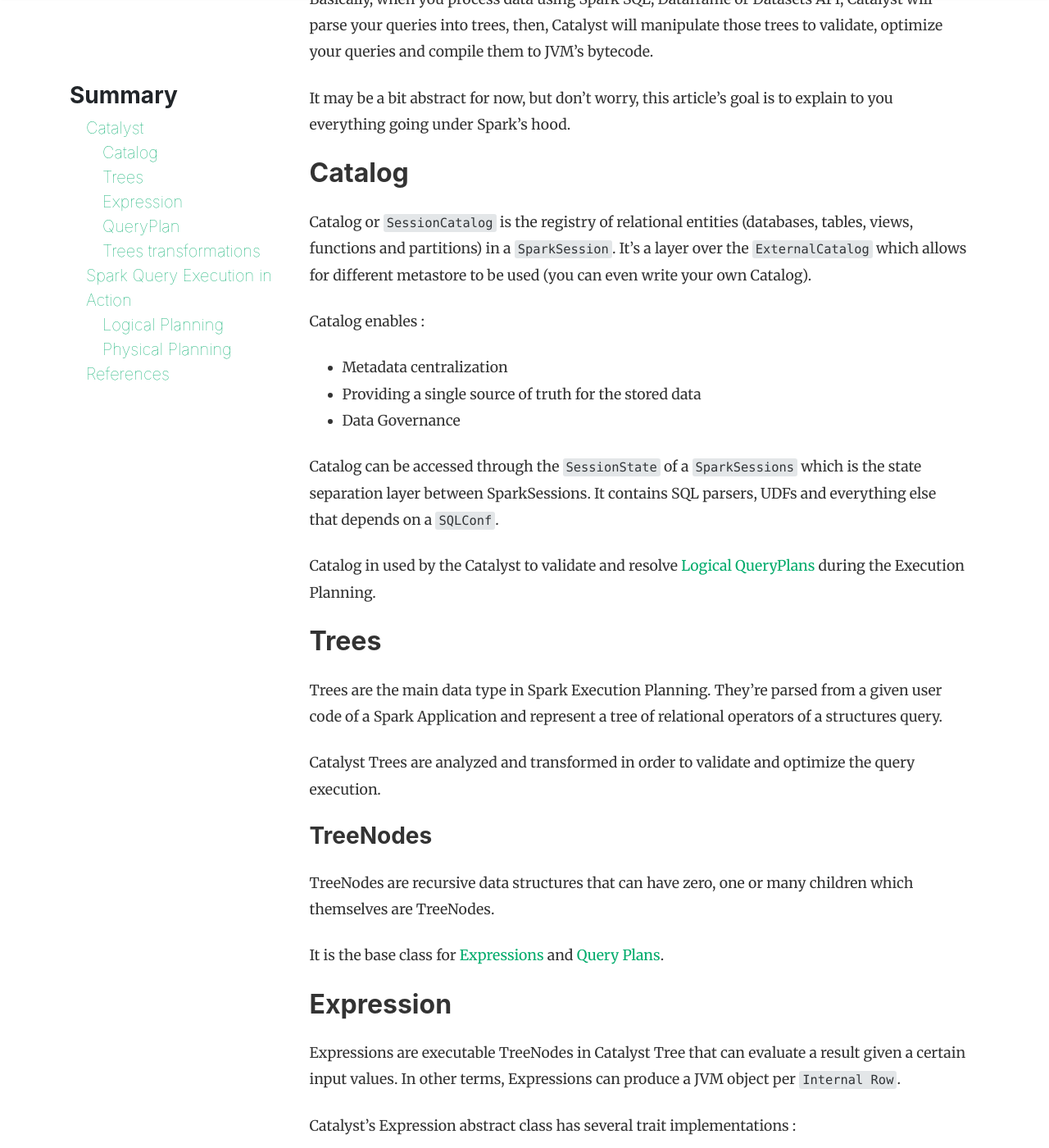
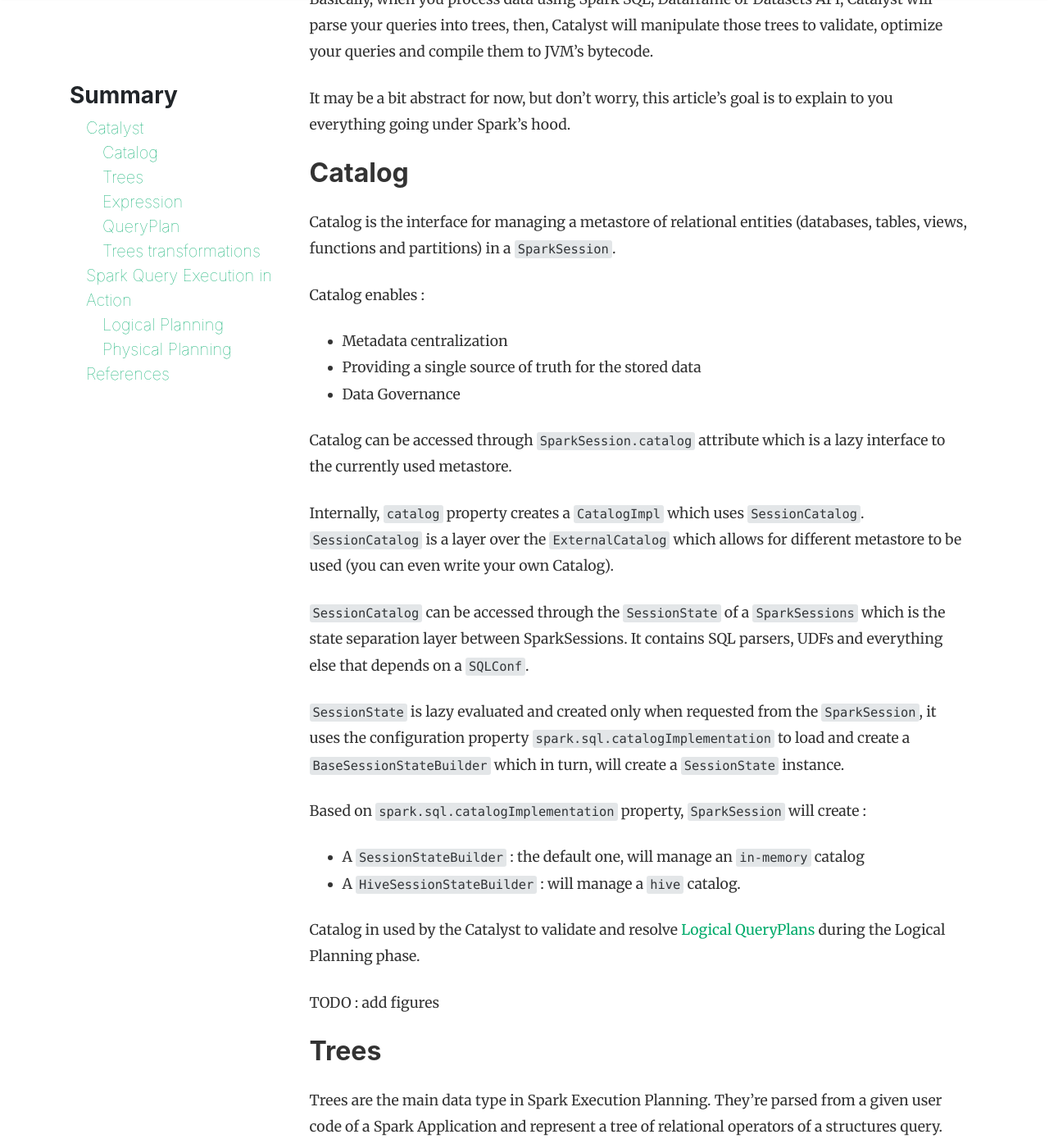
Before and after one commit to ares-b/blog, a Jekyll site: the page built from _posts/2022-01-03-spark-execution-engine.md, in a window 1280 px wide and 1400 px high, scrolled down 1519 px. Shown: the whole window at 82% size. Built offline with Jekyll 4.4.1, drawn with Linux system fonts in a browser that asks for light colours; nearby versions of some CDN libraries; comment, search, counter and statistics services are not loaded; some of the changed text lies outside the part shown.

Commit message:
Spark Execution Planning Catalog

```diff
--- a/_posts/2022-01-03-spark-execution-engine.md
+++ b/_posts/2022-01-03-spark-execution-engine.md
@@ -47,18 +47,40 @@ It may be a bit abstract for now, but don't worry, this article's goal is to exp
 
 ## Catalog
 
-Catalog or `SessionCatalog` is the registry of relational entities (databases, tables, views, functions and partitions) in a `SparkSession`.
-It's a layer over the `ExternalCatalog` which allows for different metastore to be used (you can even write your own Catalog).
+Catalog is the interface for managing a metastore of relational entities (databases, tables, views, functions and partitions) in a `SparkSession`.
 
 Catalog enables :
 - Metadata centralization
 - Providing a single source of truth for the stored data
 - Data Governance
 
-Catalog can be accessed through the `SessionState` of a `SparkSessions` which is the state separation layer between SparkSessions.
+Catalog can be accessed through `SparkSession.catalog` attribute which is a lazy interface to the currently used metastore.
+
+Internally, `catalog` property creates a `CatalogImpl` which uses `SessionCatalog`.
+`SessionCatalog` is a layer over the `ExternalCatalog` which allows for different metastore to be used (you can even write your own Catalog).
+
+`SessionCatalog` can be accessed through the `SessionState` of a `SparkSessions` which is the state separation layer between SparkSessions.
 It contains SQL parsers, UDFs and everything else that depends on a `SQLConf`.
 
-Catalog in used by the Catalyst to validate and resolve [Logical QueryPlans](#logical-plan) during the Execution Planning.
+`SessionState` is lazy evaluated and created only when requested from the `SparkSession`, it uses the configuration
+property `spark.sql.catalogImplementation` to load and create a `BaseSessionStateBuilder` which in turn, will create a `SessionState` instance.
+
+Based on `spark.sql.catalogImplementation` property, `SparkSession` will create :
+- A `SessionStateBuilder` : the default one, will manage an `in-memory` catalog
+- A `HiveSessionStateBuilder` : will manage a `hive` catalog.
+
+Catalog in used by the Catalyst to validate and resolve [Logical QueryPlans](#logical-plan) during the Logical Planning phase.
+
+TODO : add figures
+
+<!--
+https://jaceklaskowski.gitbooks.io/mastering-spark-sql/content/spark-sql-SessionState.html
+https://jaceklaskowski.gitbooks.io/mastering-spark-sql/content/spark-sql-StaticSQLConf.html#spark.sql.catalogImplementation
+https://jaceklaskowski.gitbooks.io/mastering-spark-sql/content/spark-sql-BaseSessionStateBuilder.html
+https://jaceklaskowski.gitbooks.io/mastering-spark-sql/content/spark-sql-SessionCatalog.html
+https://jaceklaskowski.gitbooks.io/mastering-spark-sql/content/spark-sql-CatalogImpl.html
+https://jaceklaskowski.gitbooks.io/mastering-spark-sql/content/spark-sql-Catalog.html
+-->
 
 ## Trees
 
```
Also changed, not shown: other parts of _posts/2022-01-03-spark-execution-engine.md (+1 -1 lines).
